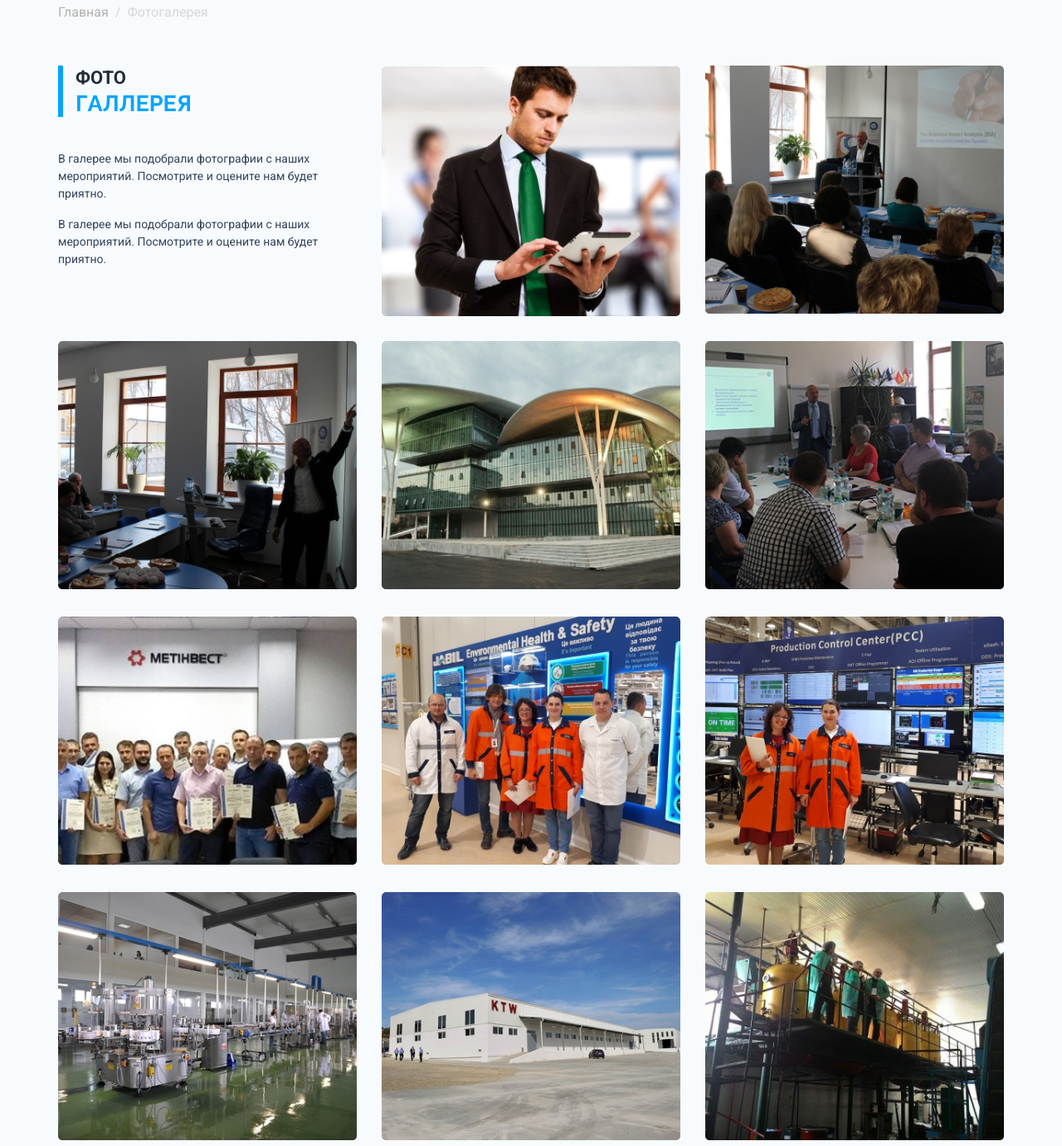
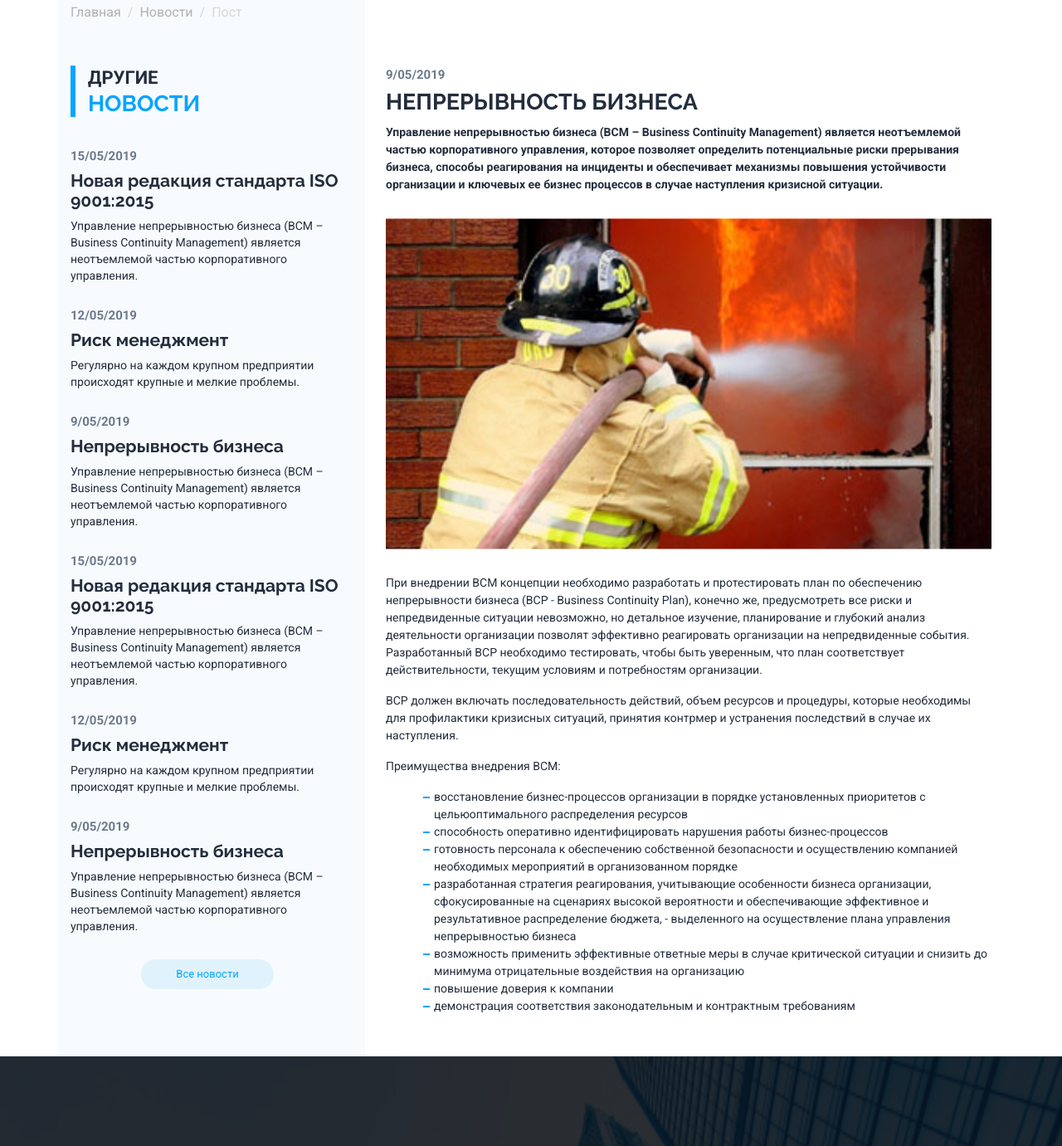
Before and after one commit to BondYuriy/tms, a website: page src/news-post.html in a window 1280 px wide. Shown: the part 223-1604 px from the top of the page at 83% size. Drawn offline with nearby package versions, Linux system fonts and the light colour scheme; files that its build step writes are made by us from their sources.

Commit message:
adds news post page

```diff
--- a/src/gallery-photo.html
+++ b/src/news-post.html
@@ -1,5 +1,5 @@
 <!DOCTYPE html>
-<html lang="en">
+<html lang="ru">
 
 <head>
   <meta charset="UTF-8">
@@ -105,26 +105,134 @@
     </div>
   </header>
 
-  <main class="main">
-    <div class="container gallery">
+
+  <main class="main main-style">
+    <div class="container news-post">
       <div class="row">
         <div class="col-12">
           <nav aria-label="breadcrumb">
             <ol class="breadcrumb">
               <li class="breadcrumb-item"><a href="#">Главная</a></li>
-              <li class="breadcrumb-item active" aria-current="page">Фотогалерея</li>
+              <li class="breadcrumb-item"><a href="#">Новости</a></li>
+              <li class="breadcrumb-item active" aria-current="page">Пост</li>
             </ol>
           </nav>
         </div>
       </div>
       <div class="row">
+        <div class="col-4">
+          <aside class="aside-list-box">
+            <div class="title-box">
+              <h2 class="title"><strong>ДРУГИЕ</strong>НОВОСТИ</h2>
+            </div>
+            <ul class="news-list">
+              <li>
+                <a href="#">
+                  <span>15/05/2019</span>
+                  <h3>Новая редакция стандарта ISO 9001:2015</h3>
+                  <p>Управление непрерывностью бизнеса (BCM – Business Continuity Management) является неотъемлемой
+                    частью
+                    корпоративного управления.</p>
+                </a>
+              </li>
+              <li>
+                <a href="#">
+                  <span>12/05/2019</span>
+                  <h3>Риск менеджмент</h3>
+                  <p>Регулярно на каждом крупном предприятии происходят крупные и мелкие проблемы.</p>
+                </a>
+              </li>
+              <li>
+                <a href="#">
+                  <span>9/05/2019</span>
+                  <h3>Непрерывность бизнеса</h3>
+                  <p>Управление непрерывностью бизнеса (BCM – Business Continuity Management) является неотъемлемой
+                    частью
+                    корпоративного управления.</p>
+                </a>
+              </li>
+              <li>
+                <a href="#">
+                  <span>15/05/2019</span>
+                  <h3>Новая редакция стандарта ISO 9001:2015</h3>
+                  <p>Управление непрерывностью бизнеса (BCM – Business Continuity Management) является неотъемлемой
+                    частью
+                    корпоративного управления.</p>
+                </a>
+              </li>
+              <li>
+                <a href="#">
+                  <span>12/05/2019</span>
+                  <h3>Риск менеджмент</h3>
+                  <p>Регулярно на каждом крупном предприятии происходят крупные и мелкие проблемы.</p>
+                </a>
+              </li>
+              <li>
+                <a href="#">
+                  <span>9/05/2019</span>
+                  <h3>Непрерывность бизнеса</h3>
+                  <p>Управление непрерывностью бизнеса (BCM – Business Continuity Management) является неотъемлемой
+                    частью
+                    корпоративного управления.</p>
+                </a>
+              </li>
+            </ul>
+            <a href="#" class="btn btn-blue-light">Все новости</a>
+          </aside>
+        </div>
+        <div class="col-md-8">
+          <article class="article">
+            <span class="date">9/05/2019</span>
+            <h1 class="title">Непрерывность бизнеса</h1>
+            <p><b>Управление непрерывностью бизнеса (BCM – Business Continuity Management) является неотъемлемой частью
+                корпоративного управления, которое позволяет определить потенциальные риски прерывания бизнеса, способы
+                реагирования на инциденты и обеспечивает механизмы повышения устойчивости организации и ключевых ее
+                бизнес
+                процессов в случае наступления кризисной ситуации.
+              </b></p>
+            <img src="img/a4604664e3e49e8fb7758f7ac134c765.jpg" alt="">
+            <p>При внедрении BCM концепции необходимо разработать и протестировать план по обеспечению непрерывности
+              бизнеса (BCP - Business Continuity Plan), конечно же, предусмотреть все риски и непредвиденные ситуации
+              невозможно, но детальное изучение, планирование и глубокий анализ деятельности организации позволят
+              эффективно реагировать организации на непредвиденные события. Разработанный BCP необходимо тестировать,
+              чтобы быть уверенным, что план соответствует действительности, текущим условиям и потребностям
+              организации.</p>
+            <p>BCP должен включать последовательность действий, объем ресурсов и процедуры, которые необходимы для
+              профилактики кризисных ситуаций, принятия контрмер и устранения последствий в случае их наступления.</p>
+            <p>Преимущества внедрения BCM:</p>
+            <ul>
+              <li>восстановление бизнес-процессов организации в порядке установленных приоритетов с цельюоптимального
+                распределения ресурсов</li>
+              <li>способность оперативно идентифицировать нарушения работы бизнес-процессов</li>
+              <li>готовность персонала к обеспечению собственной безопасности и осуществлению компанией необходимых
+                мероприятий в организованном порядке</li>
+              <li>разработанная стратегия реагирования, учитывающие особенности бизнеса организации,
+                сфокусированные на сценариях высокой вероятности и обеспечивающие эффективное и результативное
+                распределение бюджета, - выделенного на осуществление плана управления непрерывностью бизнеса</li>
+              <li>возможность применить эффективные ответные меры в случае критической ситуации и снизить до
+                минимума отрицательные воздействия на организацию</li>
+              <li>повышение доверия к компании</li>
+              <li>демонстрация соответствия законодательным и контрактным требованиям</li>
+            </ul>
+          </article>
+        </div>
+      </div>
+    </div>
+  </main>
+
+  <div class="gallery-footer-wrapper">
+    <div class="gallery-wrapper-img">
+      <img src="img/70e057f03ed0fe655cc50640efaa7fcb.jpg" alt="gallery wrapper image">
+    </div>
+    <div class="container gallery-footer">
+      <div class="row ">
         <div class="col-md-4">
           <section class="block-description">
             <div class="title-box">
-              <h2 class="title"><strong>ФОТО</strong>ГАЛЛЕРЕЯ</h2>
+              <h2 class="title"><strong>ФОТО</strong>ГАЛЕРЕЯ</h2>
             </div>
             <p>В галерее мы подобрали фотографии с наших мероприятий. Посмотрите и оцените нам будет приятно.</p>
-            <p>В галерее мы подобрали фотографии с наших мероприятий. Посмотрите и оцените нам будет приятно.</p>
+            <a href="#" class="btn btn-blue">Календарь</a>
           </section>
         </div>
         <div class="col-md-4">
@@ -138,115 +246,14 @@
         <div class="col-md-4">
           <a href="#" class="gallery-photo-card">
             <div class="gallery-card-img">
-              <img src="img/14c71c20ecbf01b6e62610159babdb03.jpg" alt="foto">
-            </div>
-            <h3 class="title">Подготовка к форуму «Мир менеджмента 2019» в полном разгаре </h3>
-          </a>
-        </div>
-        <div class="col-md-4">
-          <a href="#" class="gallery-photo-card">
-            <div class="gallery-card-img">
-              <img src="img/fbdb239179e362356831778b145da849.jpg" alt="foto">
-            </div>
-            <h3 class="title">Подготовка к форуму «Мир менеджмента 2019» в полном разгаре </h3>
-          </a>
-        </div>
-        <div class="col-md-4">
-          <a href="#" class="gallery-photo-card">
-            <div class="gallery-card-img">
-              <img src="img/6bc698c64ee50f12bfe02da88007f48b.jpg" alt="foto">
-            </div>
-            <h3 class="title">Подготовка к форуму «Мир менеджмента 2019» в полном разгаре </h3>
-          </a>
-        </div>
-        <div class="col-md-4">
-          <a href="#" class="gallery-photo-card">
-            <div class="gallery-card-img">
-              <img src="img/69d7f2b8f0e485cc275fe448fc7ec36f.jpg" alt="foto">
-            </div>
-            <h3 class="title">Подготовка к форуму «Мир менеджмента 2019» в полном разгаре </h3>
-          </a>
-        </div>
-        <div class="col-md-4">
-          <a href="#" class="gallery-photo-card">
-            <div class="gallery-card-img">
-              <img src="img/d56b64de8abbdd4b97e06d3b58a44940.jpg" alt="foto">
-            </div>
-            <h3 class="title">Подготовка к форуму «Мир менеджмента 2019» в полном разгаре </h3>
-          </a>
-        </div>
-        <div class="col-md-4">
-          <a href="#" class="gallery-photo-card">
-            <div class="gallery-card-img">
               <img src="img/28e9336fb3911f904996477cdc5a7faa.jpg" alt="foto">
             </div>
             <h3 class="title">Подготовка к форуму «Мир менеджмента 2019» в полном разгаре </h3>
           </a>
         </div>
-        <div class="col-md-4">
-          <a href="#" class="gallery-photo-card">
-            <div class="gallery-card-img">
-              <img src="img/941625547eb10e9aa121902997742afd.jpg" alt="foto">
-            </div>
-            <h3 class="title">Подготовка к форуму «Мир менеджмента 2019» в полном разгаре </h3>
-          </a>
-        </div>
-        <div class="col-md-4">
-          <a href="#" class="gallery-photo-card">
-            <div class="gallery-card-img">
-              <img src="img/23d145786084396a6ae02fca204c36fe.jpg" alt="foto">
-            </div>
-            <h3 class="title">Подготовка к форуму «Мир менеджмента 2019» в полном разгаре </h3>
-          </a>
-        </div>
-        <div class="col-md-4">
-          <a href="#" class="gallery-photo-card">
-            <div class="gallery-card-img">
-              <img src="img/e50a98d74db74270b2e0b49ae8daf608.jpg" alt="foto">
-            </div>
-            <h3 class="title">Подготовка к форуму «Мир менеджмента 2019» в полном разгаре </h3>
-          </a>
-        </div>
-        <div class="col-md-4">
-          <a href="#" class="gallery-photo-card">
-            <div class="gallery-card-img">
-              <img src="img/0eebc95ff869cda8cc69d2f9c5fc19dc.jpg" alt="foto">
-            </div>
-            <h3 class="title">Подготовка к форуму «Мир менеджмента 2019» в полном разгаре </h3>
-          </a>
-        </div>
-        <div class="col-md-4">
-          <a href="#" class="gallery-photo-card">
-            <div class="gallery-card-img">
-              <img src="img/aaa3394c781c6fb0a3536fc13cd0e635.jpg" alt="foto">
-            </div>
-            <h3 class="title">Подготовка к форуму «Мир менеджмента 2019» в полном разгаре </h3>
-          </a>
-        </div>
-        <div class="col-md-4">
-          <a href="#" class="gallery-photo-card">
-            <div class="gallery-card-img">
-              <img src="img/110eb9e111e69262284200ef925fda11.jpg" alt="foto">
-            </div>
-            <h3 class="title">Подготовка к форуму «Мир менеджмента 2019» в полном разгаре </h3>
-          </a>
-        </div>
-        <div class="col-md-4">
-          <a href="#" class="gallery-photo-card">
-            <div class="gallery-card-img">
-              <img src="img/a19a37a1cf742109af40d9329623c415.jpg" alt="foto">
-            </div>
-            <h3 class="title">Подготовка к форуму «Мир менеджмента 2019» в полном разгаре </h3>
-          </a>
-        </div>
-      </div>
-      <div class="row justify-content-md-center">
-        <div class="col-2">
-          <a href="#" class="btn btn-blue-light">Еще фото</a>
-        </div>
       </div>
     </div>
-  </main>
+  </div>
 
   <footer>
     <div class="footer-wrapper">
--- a/src/sass/common/basic.scss
+++ b/src/sass/common/basic.scss
@@ -29,3 +29,7 @@ a {
 .main {
   padding-top: 190px;
 }
+
+.main-style {
+  background-color: #fff;
+}
--- /dev/null
+++ b/src/sass/components/_article.scss
@@ -0,0 +1,43 @@
+.article {
+  padding: 0 0 50px 0;
+
+  & .date {
+    display: block;
+    color: rgba(51, 67, 93, 0.71);
+    font-size: 15px;
+    font-weight: 900;
+    margin-bottom: 5px;
+  }
+
+  & .title {
+    font-family: $Raleway;
+    font-size: 27px;
+    font-weight: $bold;
+    text-transform: uppercase;
+    margin-bottom: 10px;
+  }
+
+  & img {
+    display: block;
+    width: 100%;
+    height: auto;
+    margin: 30px 0;
+  }
+
+  & ul {
+    padding-left: 45px;
+
+    & li {
+      display: flex;
+
+      &::before {
+        display: inline-block;
+        content: "";
+        flex: 0 0 8px;
+        height: 2px;
+        background-color: $blue-color;
+        margin: 10px 5px 0 0;
+      }
+    }
+  }
+}
--- /dev/null
+++ b/src/sass/components/_aside-list-box.scss
@@ -0,0 +1,42 @@
+.aside-list-box {
+  padding-right: 20px;
+
+  & .title-box {
+    margin-bottom: 37px;
+  }
+
+  & .news-list {
+    & li {
+      margin-bottom: 28px;
+
+      & a {
+        color: $text-color;
+        font-family: $Roboto;
+        font-size: $font-text;
+        font-weight: $Regular;
+        line-height: 20px;
+
+        & span {
+          display: block;
+          color: rgba(51, 67, 93, 0.71);
+          font-size: 15px;
+          font-weight: 900;
+          margin-bottom: 8px;
+        }
+
+        & h3 {
+          color: #232d3d;
+          font-family: $Raleway;
+          font-size: 21px;
+          font-weight: $bold;
+          line-height: 24px;
+        }
+      }
+    }
+  }
+
+  & .btn {
+    display: block;
+    margin: 30px auto 0 auto;
+  }
+}
--- /dev/null
+++ b/src/sass/pages/news-post.scss
@@ -0,0 +1,15 @@
+.news-post {
+  position: relative;
+
+  &::before {
+    display: block;
+    width: 370px;
+    content: "";
+    background-color: #f8fbfd;
+    position: absolute;
+    left: 0;
+    right: 50%;
+    top: 0;
+    bottom: 0;
+  }
+}
--- a/src/sass/styles.scss
+++ b/src/sass/styles.scss
@@ -22,8 +22,11 @@
 @import "components/_social.scss";
 @import "components/_breadcrumb.scss";
 @import "components/_pagination.scss";
+@import "components/_aside-list-box.scss";
+@import "components/_article.scss";
 @import "common/footer.scss";
 @import "pages/home.scss";
 @import "pages/gallery.scss";
 @import "pages/news-archive.scss";
+@import "pages/news-post.scss";
 @import "common/responsive.scss";
```
Also changed, not shown: src/gallery-video.html (+1 -1 lines), src/news-archive.html (+1 -1 lines), build/css/styles.css, build/gallery-video.html, build/img/a4604664e3e49e8fb7758f7ac134c765.jpg (added), build/news-archive.html, build/news-post.html, src/img/a4604664e3e49e8fb7758f7ac134c765.jpg (added).
